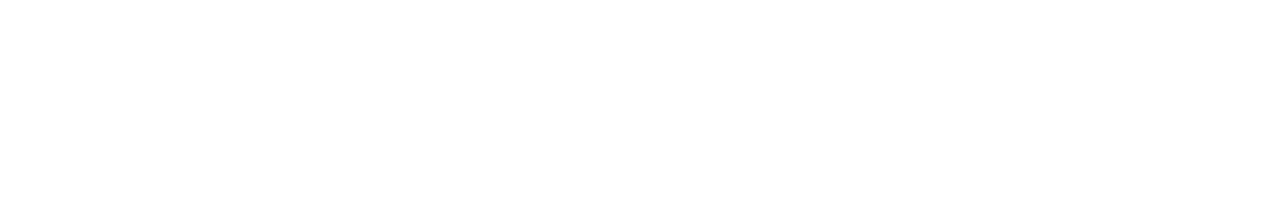
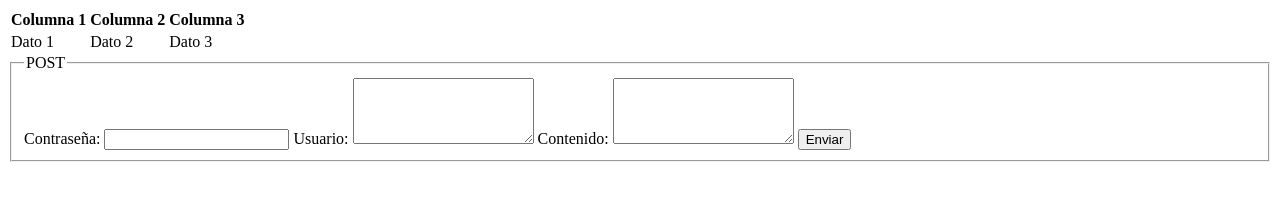
Before and after one commit to Malsgr/examen-recuperacion-lmsgi-2, a website: page public/index.html in a window 1280 px wide. Drawn offline with Linux system fonts and the light colour scheme.

Commit message:
formulario funciona

```diff
--- a/public/index.html
+++ b/public/index.html
@@ -1,15 +1,50 @@
 <!DOCTYPE html>
 <html lang="en">
+
 <head>
     <meta charset="UTF-8">
     <meta name="viewport" content="width=device-width, initial-scale=1.0">
-    <title>Document</title>
+    <title>examen</title>
 </head>
+
 <body>
+    <table>
+        <thead>
+            <tr>
+                <th>Columna 1</th>
+                <th>Columna 2</th>
+                <th>Columna 3</th>
+            </tr>
+        </thead>
+        <tbody>
+            <tr>
+                <td>Dato 1</td>
+                <td>Dato 2</td>
+                <td>Dato 3</td>
+            </tr>
+        </tbody>
+    </table>
 
+    <form action="/mensajes" method="POST">
+        <fieldset>
+            <legend>POST</legend>
+
+            <label for="pass">Contraseña:</label>
+            <input type="text" id="pass" name="pass" ${7|required,|}>
+
+            <label for="usuario">Usuario:</label>
+            <textarea id="usuario" name="usuario" rows="4"></textarea>
+
+            <label for="contenido">Contenido:</label>
+            <textarea id="contenido" name="contenido" rows="4"></textarea>
+
+            <button type="submit">Enviar</button>
+        </fieldset>
+    </form>
 
     <div>
-        <script scr="index.js"></script>
+        <script scr="index.ts"></script>
     </div>
 </body>
+
 </html>
```
Also changed, not shown: public/index.js (deleted, +0 -14 lines), README.md, 1 other file.
